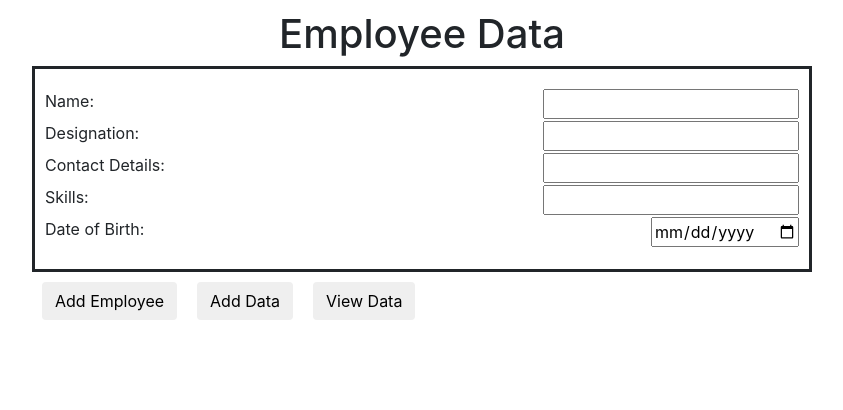
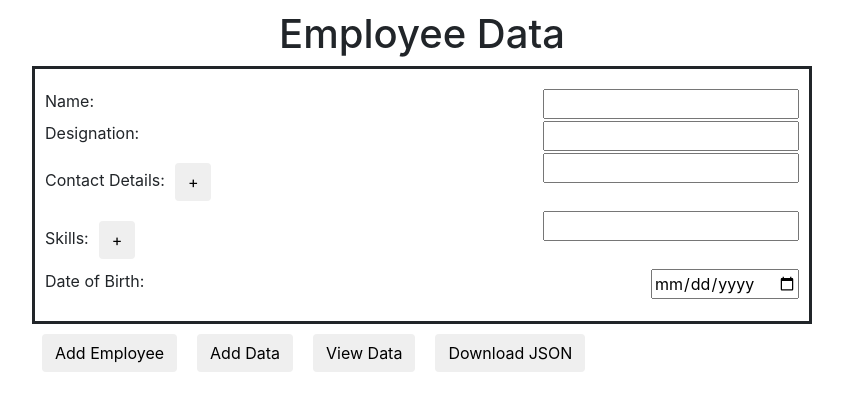
Before and after one commit to rajgaur98/antstack_test, a React (Create React App) app in the folder client/: page / in a window 1280 px wide. Shown: the top 410 px of the page, without its empty margins (218-1061 px from the left). Built offline with nearby package versions, Linux system fonts and the light colour scheme.

Commit message:
JSON download feature added

```diff
--- a/client/src/App.js
+++ b/client/src/App.js
@@ -24,6 +24,25 @@ class App extends Component {
     this.setState({employeeData: data}, () => console.log(this.state.employeeData));
   }
 
+  // reference from https://stackoverflow.com/questions/51215642/converting-object-into-json-and-downloading-as-a-json-file-in-react/51215842 for downloading json
+  exportToJson = () => {
+    let objectData = this.state.employeeData;
+    let filename = "export.json";
+    let contentType = "application/json;charset=utf-8;";
+    if (window.navigator && window.navigator.msSaveOrOpenBlob) {
+      var blob = new Blob([decodeURIComponent(encodeURI(JSON.stringify(objectData)))], { type: contentType });
+      navigator.msSaveOrOpenBlob(blob, filename);
+    } else {
+      var a = document.createElement('a');
+      a.download = filename;
+      a.href = 'data:' + contentType + ',' + encodeURIComponent(JSON.stringify(objectData));
+      a.target = '_blank';
+      document.body.appendChild(a);
+      a.click();
+      document.body.removeChild(a);
+    }
+  }
+
   render(){
     return (
       <div className="body-container">
@@ -33,6 +52,7 @@ class App extends Component {
         <button className="btn btn-default" onClick={this.addData}>Add Data</button>
         <button className="btn btn-default" >View Data</button>
         <ViewData employeeData={this.state.employeeData}/>
+        <button className="btn btn-default" onClick={this.exportToJson}>Download JSON</button>
       </div>
     );
   }
--- a/client/src/FormComponent/Inputs.js
+++ b/client/src/FormComponent/Inputs.js
@@ -5,9 +5,11 @@ export class Inputs extends Component {
     state = {
         name: '',
         designation: '',
-        contact: '',
-        skills: '',
+        contact: [],
+        skills: [],
         dob: '',
+        numOfContacts: 1,
+        numOfSkills: 1,
     };
 
     onChange = (event) => {
@@ -36,8 +38,8 @@ export class Inputs extends Component {
         this.setState({
             name: '',
             designation: '',
-            contact: '',
-            skills: '',
+            contact: [],
+            skills: [],
             dob: '',
         });
     }
@@ -51,9 +53,13 @@ export class Inputs extends Component {
                     <label htmlFor="designation">Designation: </label>
                     <input className="inputs" type="text" value={this.state.designation} name="designation" onChange={this.onChange}/><br />
                     <label htmlFor="contact">Contact Details: </label>
-                    <input className="inputs" type="text" value={this.state.contact} name="contact" onChange={this.onChange}/><br />
+                    <input className="inputs" type="text" value={this.state.contact} name="contact" onChange={this.onChange}/>
+                    <button className="btn btn-default">+</button>
+                    <br />
                     <label htmlFor="skills">Skills: </label>
-                    <input className="inputs" type="text" value={this.state.skills} name="skills" onChange={this.onChange}/><br />
+                    <input className="inputs" type="text" value={this.state.skills} name="skills" onChange={this.onChange}/>
+                    <button className="btn btn-default">+</button>
+                    <br />
                     <label htmlFor="dob">Date of Birth: </label>
                     <input className="inputs" type="date" value={this.state.dob} name="dob" onChange={this.onChange}/>
                 </div>
```
